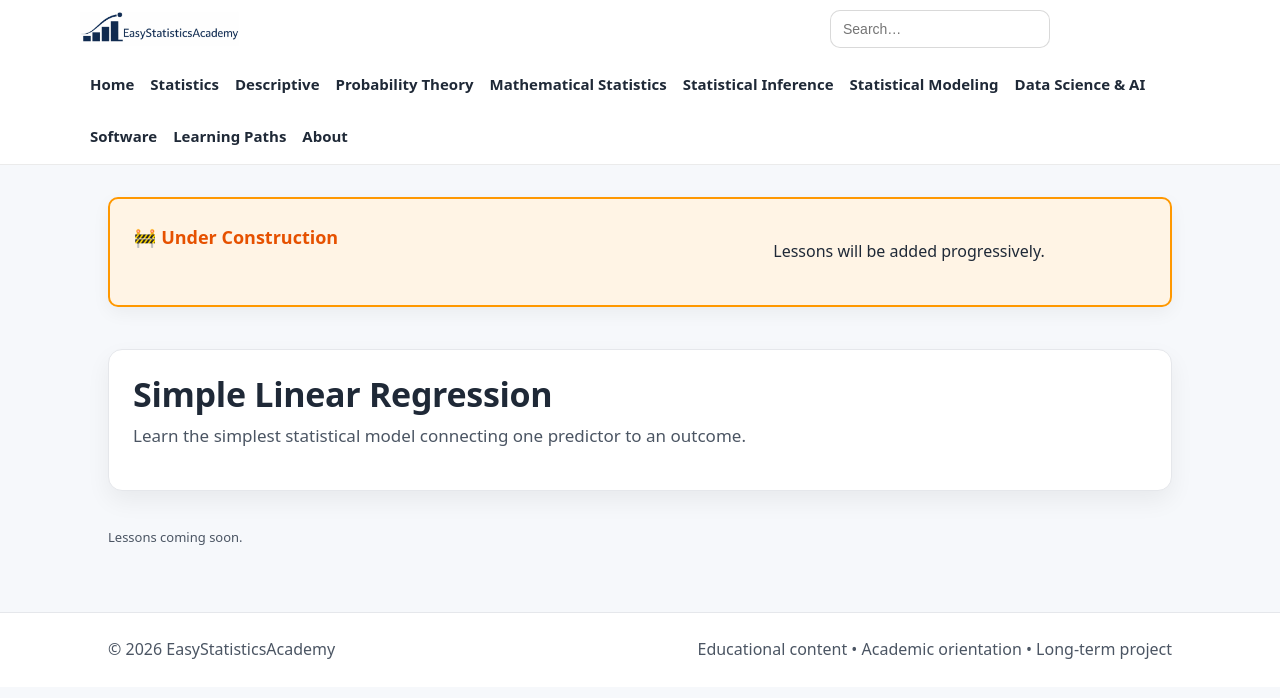
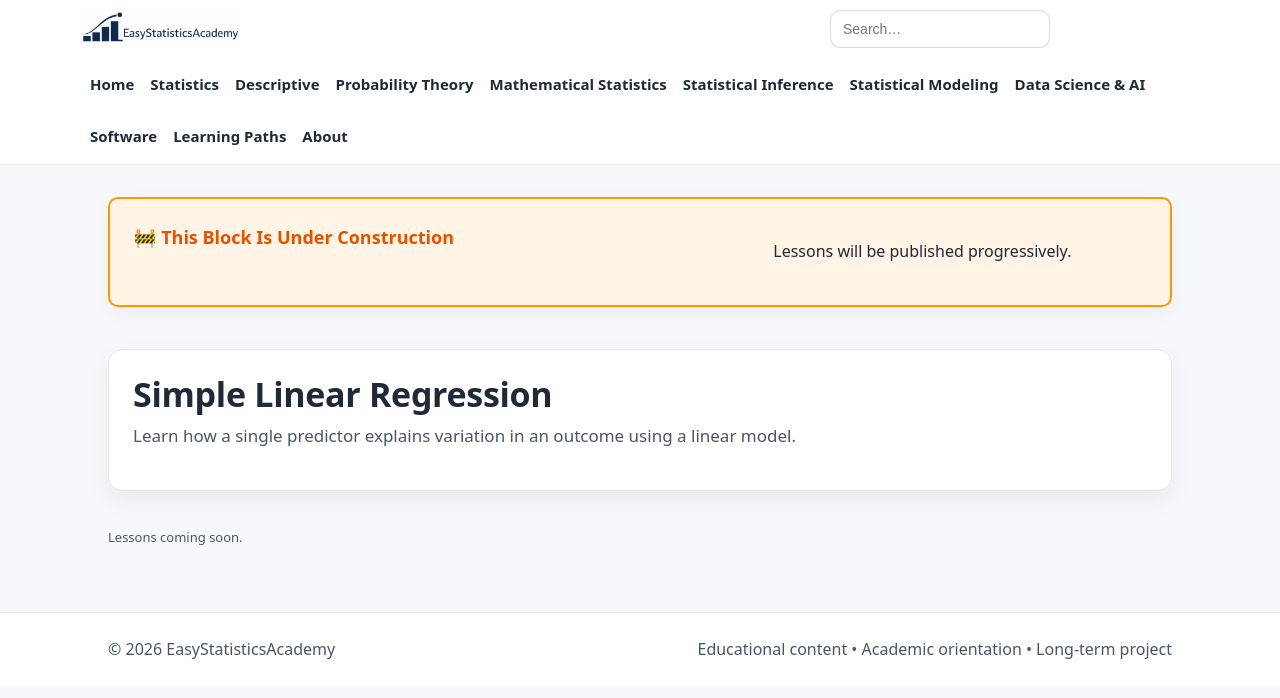
Before and after one commit to ammar-homaida-statistics/easystatisticsacademy, a Jekyll site: the page built from modeling/simple-linear-regression/index.md, in a window 1280 px wide. Shown: the top 698 px of the page. Built offline with Jekyll 4.4.1, drawn with Linux system fonts in a browser that asks for light colours.

Commit message:
Update index.md

```diff
--- a/modeling/simple-linear-regression/index.md
+++ b/modeling/simple-linear-regression/index.md
@@ -2,12 +2,13 @@
 layout: default
 title: Simple Linear Regression
 permalink: /modeling/simple-linear-regression/
+sidebar: false
 ---
 
 <section class="section section-slim">
   <div class="callout" style="background:#fff4e5; border:2px solid #ff9800; padding:1.5rem; border-radius:10px;">
-    <h2 style="color:#e65100;">🚧 Under Construction</h2>
-    <p>Lessons will be added progressively.</p>
+    <h2 style="color:#e65100;">🚧 This Block Is Under Construction</h2>
+    <p>Lessons will be published progressively.</p>
   </div>
 </section>
 
@@ -15,7 +16,7 @@ permalink: /modeling/simple-linear-regression/
   <div class="hero-card">
     <h1>Simple Linear Regression</h1>
     <p class="lead">
-      Learn the simplest statistical model connecting one predictor to an outcome.
+      Learn how a single predictor explains variation in an outcome using a linear model.
     </p>
   </div>
 </section>
```
Also changed, not shown: other parts of modeling/simple-linear-regression/index.md (+3 -2 lines).
